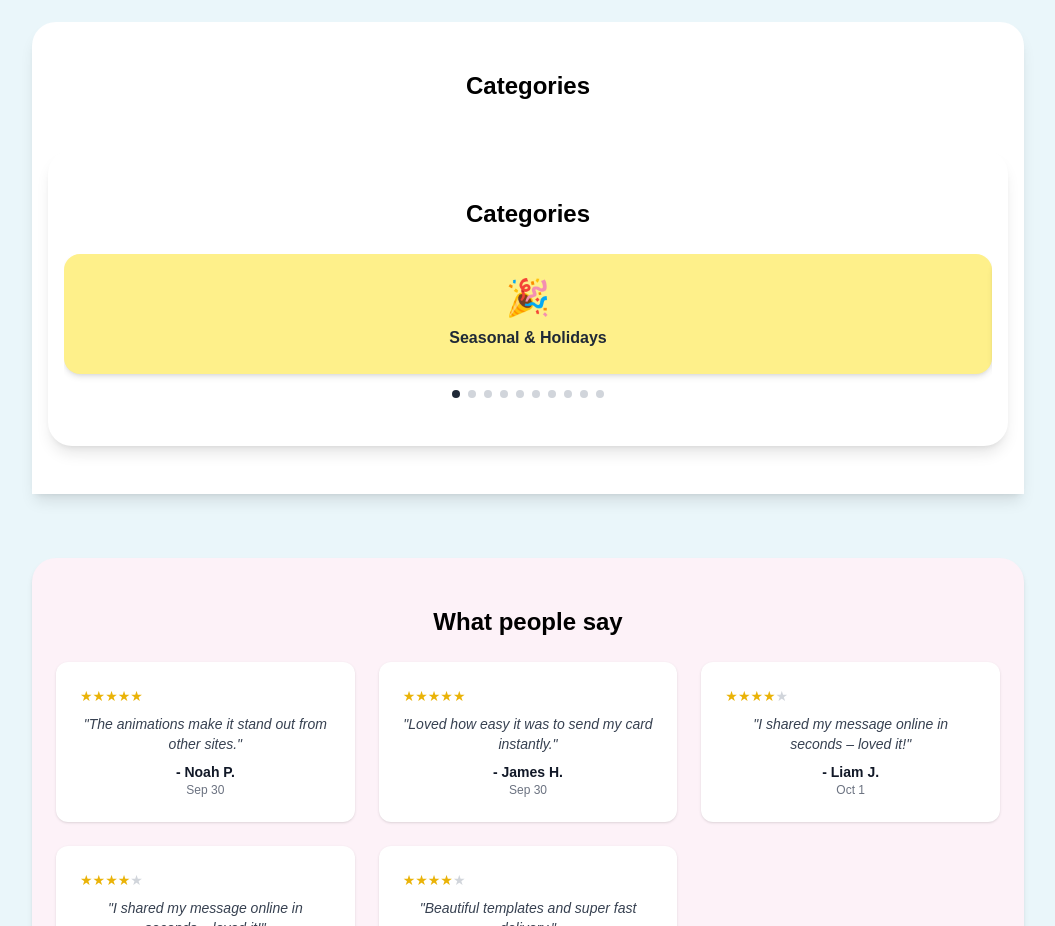
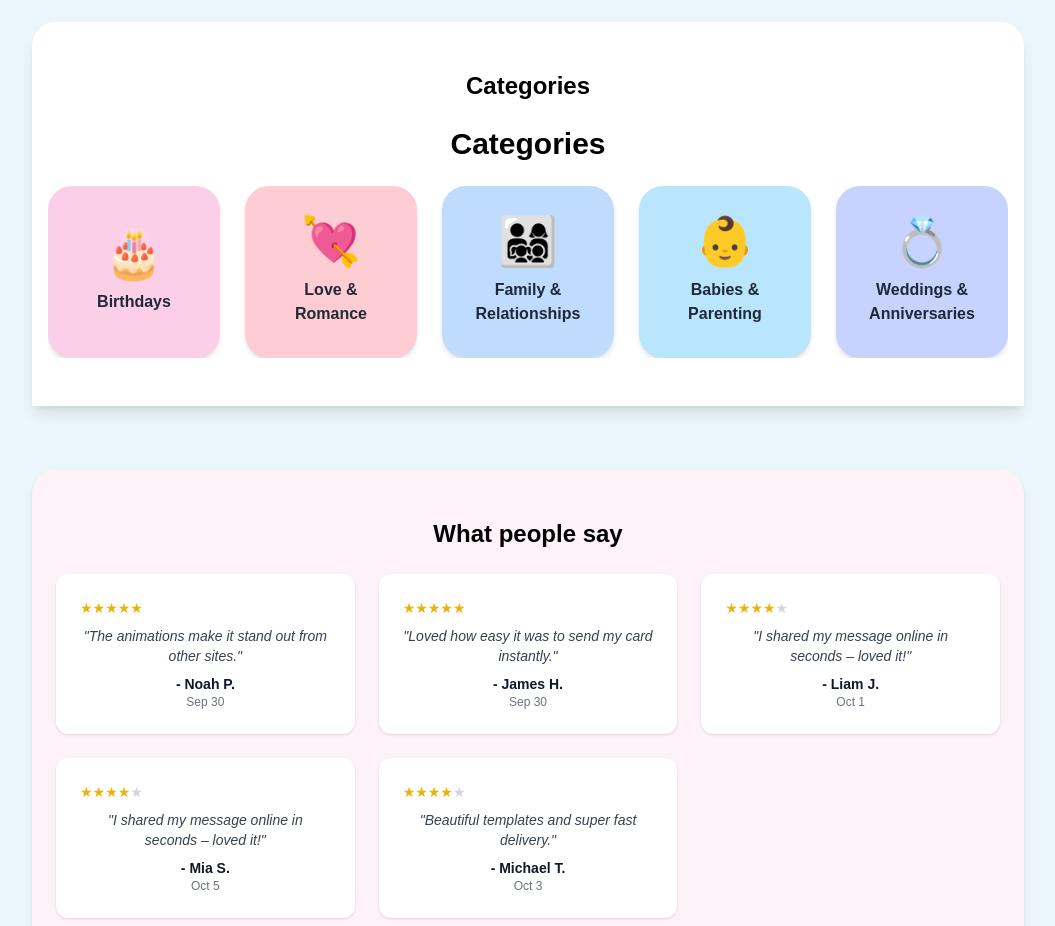
Before and after one commit to everwishhq-commits/EverWish, a Next.js app: page / in a window 1280 px wide. Shown: the part 800-1726 px from the top of the page, without its empty margins (112-1167 px from the left). Built offline with nearby package versions, Linux system fonts and the light colour scheme; no server answers.

Commit message:
Update categories.js

```diff
--- a/app/components/categories.js
+++ b/app/components/categories.js
@@ -1,80 +1,67 @@
 "use client";
-import { useState, useEffect } from "react";
-import { getAllCards } from "../utils/cardsmanager";
+import { Swiper, SwiperSlide } from "swiper/react";
+import { Autoplay } from "swiper/modules";
+import Link from "next/link";
+import "swiper/css";
+
+const mainCategories = [
+  { name: "Seasonal & Holidays", emoji: "🎉", color: "bg-yellow-200", slug: "seasonal-holidays" },
+  { name: "Birthdays", emoji: "🎂", color: "bg-pink-200", slug: "birthdays" },
+  { name: "Love & Romance", emoji: "💘", color: "bg-rose-200", slug: "love-romance" },
+  { name: "Family & Relationships", emoji: "👨‍👩‍👧‍👦", color: "bg-blue-200", slug: "family-relationships" },
+  { name: "Babies & Parenting", emoji: "👶", color: "bg-sky-200", slug: "babies-parenting" },
+  { name: "Weddings & Anniversaries", emoji: "💍", color: "bg-indigo-200", slug: "weddings-anniversaries" },
+  { name: "Congratulations & Milestones", emoji: "🏆", color: "bg-amber-200", slug: "congrats-milestones" },
+  { name: "School & Graduation", emoji: "🎓", color: "bg-lime-200", slug: "school-graduation" },
+  { name: "Work & Professional", emoji: "💼", color: "bg-cyan-200", slug: "work-professional" },
+  { name: "House & Moving", emoji: "🏡", color: "bg-emerald-200", slug: "house-moving" },
+  { name: "Health & Support", emoji: "🩺", color: "bg-teal-200", slug: "health-support" },
+  { name: "Sympathy & Remembrance", emoji: "🕊️", color: "bg-gray-200", slug: "sympathy-remembrance" },
+  { name: "Encouragement & Motivation", emoji: "🌟", color: "bg-yellow-100", slug: "encouragement-motivation" },
+  { name: "Thank You & Appreciation", emoji: "🙏", color: "bg-violet-200", slug: "thank-you-appreciation" },
+  { name: "Invitations & Events", emoji: "✉️", color: "bg-fuchsia-200", slug: "invitations-events" },
+  { name: "Religious & Spiritual", emoji: "🕯️", color: "bg-orange-200", slug: "religious-spiritual" },
+  { name: "Cultural & Regional", emoji: "🌍", color: "bg-stone-200", slug: "cultural-regional" },
+  { name: "Kids & Teens", emoji: "🧸", color: "bg-purple-200", slug: "kids-teens" },
+  { name: "Humor & Memes", emoji: "😄", color: "bg-rose-100", slug: "humor-memes" },
+  { name: "Pets & Animal Lovers", emoji: "🐾", color: "bg-green-100", slug: "pets" },
+  { name: "Just Because & Everyday", emoji: "💌", color: "bg-blue-100", slug: "just-because" },
+  { name: "Gifts & Surprises", emoji: "🎁", color: "bg-purple-100", slug: "gifts-surprises" },
+  { name: "Inspirations & Quotes", emoji: "📝", color: "bg-slate-200", slug: "inspirations-quotes" },
+  { name: "Custom & AI Creations", emoji: "🤖", color: "bg-teal-100", slug: "custom-ai" },
+];
 
 export default function Categories() {
-  const [cards, setCards] = useState([]);
-  const [index, setIndex] = useState(0);
-  const [autoScroll, setAutoScroll] = useState(true);
+  return (
+    <div className="text-center">
+      <h2 className="text-2xl md:text-3xl font-bold mb-6">Categories</h2>
 
-  // Cargar las tarjetas de categorías
-  useEffect(() => {
-    const data = getAllCards();
-    setCards(data);
-  }, []);
-
-  // Carrusel automático
-  useEffect(() => {
-    if (autoScroll && cards.length > 0) {
-      const interval = setInterval(() => {
-        setIndex((prev) => (prev + 1) % cards.length);
-      }, 3000);
-      return () => clearInterval(interval);
-    }
-  }, [cards, autoScroll]);
-
-  // Categorías macro (visuales)
-  const mainCategories = [
-    { name: "Seasonal & Holidays", emoji: "🎉", color: "bg-yellow-200" },
-    { name: "Birthdays", emoji: "🎂", color: "bg-pink-200" },
-    { name: "Love & Romance", emoji: "💘", color: "bg-rose-200" },
-    { name: "Family & Relationships", emoji: "👨‍👩‍👧‍👦", color: "bg-blue-200" },
-    { name: "Weddings & Anniversaries", emoji: "💍", color: "bg-indigo-200" },
-    { name: "Emotions & Motivation", emoji: "💫", color: "bg-lime-200" },
-    { name: "Sympathy & Support", emoji: "🕊️", color: "bg-gray-200" },
-    { name: "Thank You & Appreciation", emoji: "🙏", color: "bg-violet-200" },
-    { name: "Kids & Teens", emoji: "🧸", color: "bg-purple-200" },
-    { name: "Gifts & Surprises", emoji: "🎁", color: "bg-purple-100" },
-  ];
-
-  return (
-    <section className="mt-12 bg-white rounded-3xl shadow-lg py-12 px-4">
-      <h2 className="text-2xl font-bold mb-6 text-center">Categories</h2>
-
-      {/* Carrusel tipo Netflix */}
-      <div className="relative overflow-hidden">
-        <div
-          className="flex transition-transform duration-700 ease-in-out"
-          style={{
-            transform: `translateX(-${index * 100}%)`,
-            width: `${mainCategories.length * 100}%`,
+      <Swiper
+        slidesPerView={2.3}
+        spaceBetween={15}
+        autoplay={{ delay: 3500, disableOnInteraction: false }}
+        breakpoints={{
+          640: { slidesPerView: 3.5, spaceBetween: 20 },
+          1024: { slidesPerView: 5, spaceBetween: 25 },
         }}
-          onMouseEnter={() => setAutoScroll(false)}
-          onMouseLeave={() => setAutoScroll(true)}
+        modules={[Autoplay]}
+        className="overflow-visible"
       >
         {mainCategories.map((cat, i) => (
+          <SwiperSlide key={i}>
+            <Link href={`/categories/${cat.slug}`}>
               <div
-              key={i}
-              className={`w-full sm:w-1/2 md:w-1/3 lg:w-1/5 flex flex-col items-center justify-center p-6 ${cat.color} rounded-2xl shadow-md cursor-pointer hover:scale-105 transition`}
-              onClick={() => window.location.href = `/categories/${cat.name.toLowerCase().replace(/ & /g, "-").replace(/\s+/g, "-")}`}
+                className={`${cat.color} rounded-3xl shadow-md hover:shadow-xl hover:-translate-y-1 transition transform flex flex-col items-center justify-center p-6 aspect-square`}
               >
-              <span className="text-4xl mb-2">{cat.emoji}</span>
-              <p className="font-semibold text-gray-800">{cat.name}</p>
+                <span className="text-5xl mb-3">{cat.emoji}</span>
+                <p className="font-semibold text-sm md:text-base text-gray-800">
+                  {cat.name}
+                </p>
               </div>
+            </Link>
+          </SwiperSlide>
         ))}
+      </Swiper>
     </div>
-
-        {/* Indicadores inferiores */}
-        <div className="flex justify-center mt-4 space-x-2">
-          {mainCategories.map((_, i) => (
-            <span
-              key={i}
-              onClick={() => setIndex(i)}
-              className={`h-2 w-2 rounded-full cursor-pointer ${i === index ? "bg-gray-800" : "bg-gray-300"}`}
-            ></span>
-          ))}
-        </div>
-      </div>
-    </section>
   );
                 }
```
Lines whose indentation alone changed are shown as unchanged.
